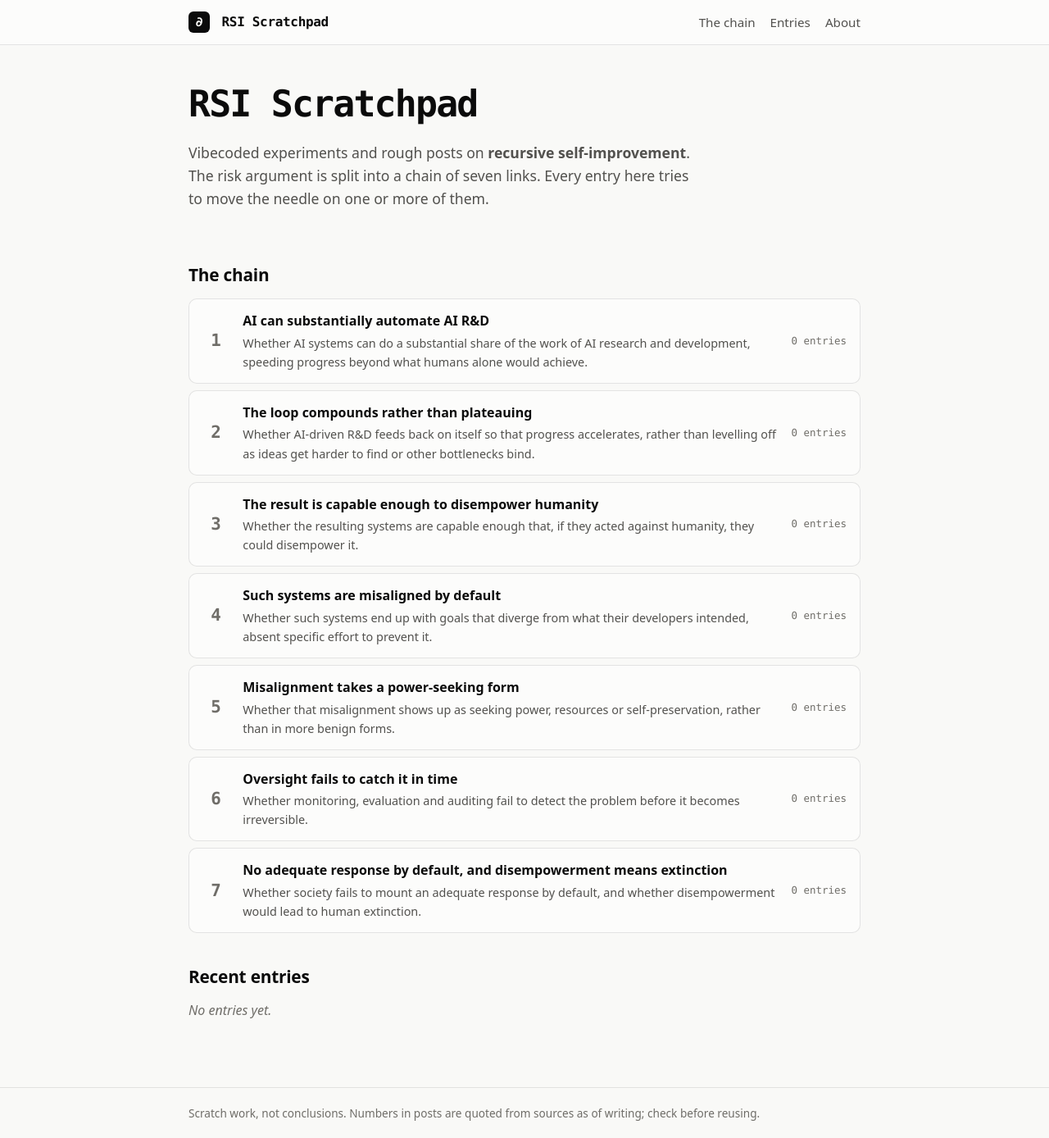
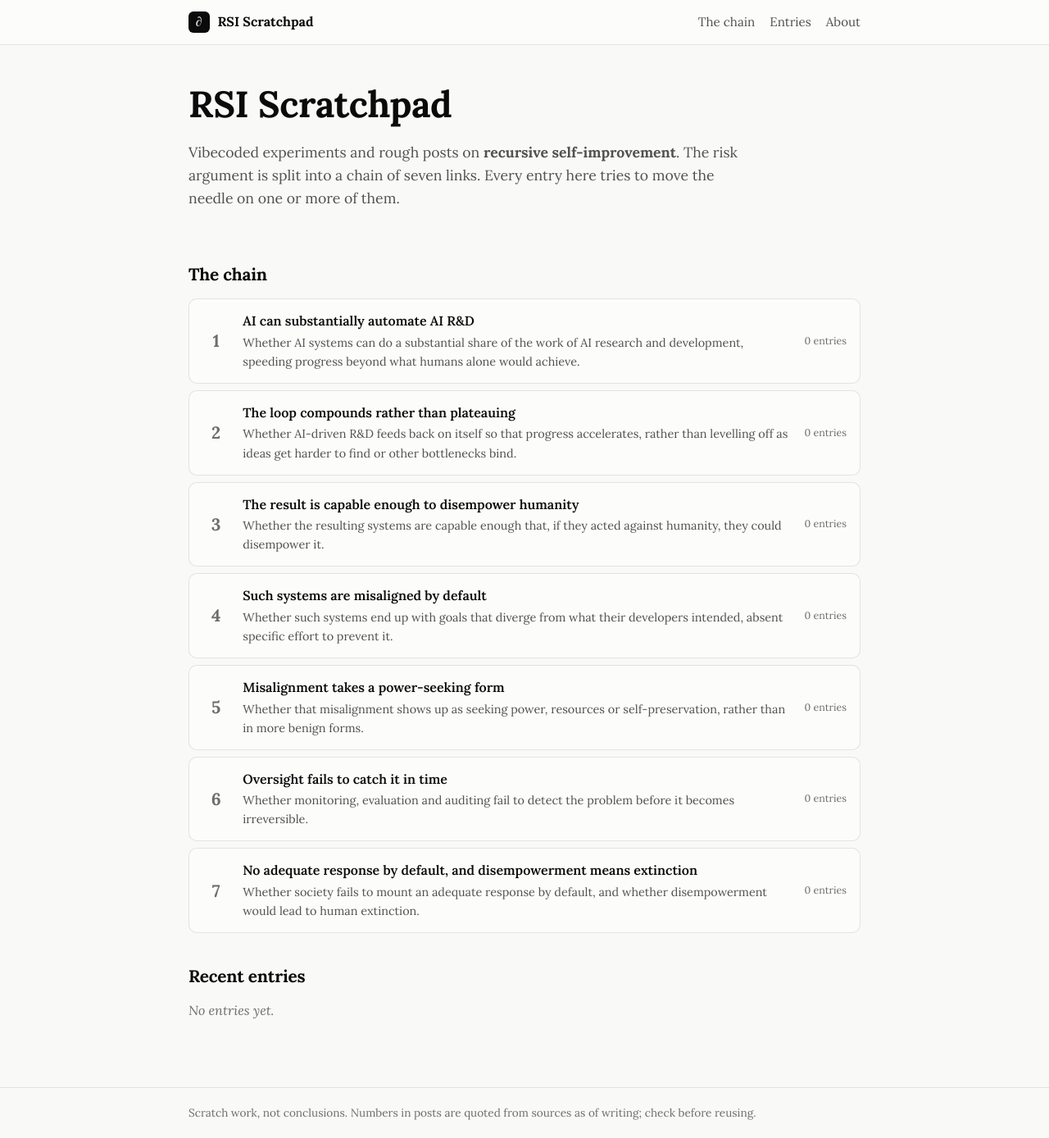
Before and after one commit to anna-magpie/rsi-scratchpad, a Jekyll site: the page built from index.html, in a window 1280 px wide. Shown: the whole page at 82% size. Built offline with Jekyll 4.4.1, drawn with Linux system fonts in a browser that asks for light colours.

Commit message:
Use Lora for all site text
Co-Authored-By: Claude Opus 5.5 <noreply@anthropic.com>

```diff
--- a/_layouts/default.html
+++ b/_layouts/default.html
@@ -5,6 +5,9 @@
   <meta name="viewport" content="width=device-width, initial-scale=1">
   <title>{% if page.title %}{{ page.title }} · {% endif %}{{ site.title }}</title>
   <meta name="description" content="{{ page.summary | default: site.description | strip_html | escape }}">
+  <link rel="preconnect" href="https://fonts.googleapis.com">
+  <link rel="preconnect" href="https://fonts.gstatic.com" crossorigin>
+  <link rel="stylesheet" href="https://fonts.googleapis.com/css2?family=Lora:ital,wght@0,400..700;1,400..700&display=swap">
   <link rel="stylesheet" href="{{ '/assets/css/style.css' | relative_url }}">
   <link rel="alternate" type="application/atom+xml" href="{{ '/feed.xml' | relative_url }}">
   <script src="{{ '/assets/js/viz.js' | relative_url }}"></script>
--- a/assets/css/style.css
+++ b/assets/css/style.css
@@ -26,7 +26,7 @@
   --st-weak: #6f6d68;
   --st-crux: #b42d2d;
 
-  --sans: system-ui, -apple-system, "Segoe UI", Roboto, sans-serif;
+  --sans: "Lora", Georgia, "Times New Roman", serif;
   --mono: ui-monospace, "Cascadia Code", "SF Mono", Menlo, Consolas, monospace;
   --radius: 10px;
 }
@@ -92,7 +92,7 @@ pre code { background: none; padding: 0; }
 /* ---------- header / footer ---------- */
 .site-header { border-bottom: 1px solid var(--border); background: var(--surface); }
 .site-header .wrap { display: flex; align-items: center; justify-content: space-between; gap: 16px; flex-wrap: wrap; padding-block: 14px; }
-.brand { font-family: var(--mono); font-weight: 700; color: var(--ink); text-decoration: none; letter-spacing: -0.02em; }
+.brand { font-family: var(--sans); font-weight: 700; color: var(--ink); text-decoration: none; letter-spacing: 0; }
 .brand-mark { display: inline-grid; place-items: center; width: 1.6em; height: 1.6em; border-radius: 6px; background: var(--ink); color: var(--page); margin-right: .35em; }
 .site-header nav { display: flex; gap: 18px; font-size: .95rem; }
 .site-header nav a { color: var(--ink-2); text-decoration: none; }
@@ -102,7 +102,7 @@ pre code { background: none; padding: 0; }
 
 /* ---------- hero ---------- */
 .hero { padding: 12px 0 8px; }
-.hero h1 { font-family: var(--mono); font-size: clamp(2rem, 6vw, 2.8rem); letter-spacing: -0.04em; }
+.hero h1 { font-family: var(--sans); font-size: clamp(2rem, 6vw, 2.8rem); letter-spacing: -0.01em; }
 .hero p { font-size: 1.1rem; color: var(--ink-2); max-width: 62ch; }
 
 /* ---------- chain ---------- */
@@ -114,12 +114,12 @@ pre code { background: none; padding: 0; }
   transition: border-color .15s, transform .15s;
 }
 .chain-item a:hover { border-color: var(--accent); transform: translateX(2px); }
-.chain-num { font-family: var(--mono); font-weight: 700; font-size: 1.3rem; color: var(--muted); width: 1.6em; text-align: center; }
+.chain-num { font-family: var(--sans); font-weight: 700; font-size: 1.3rem; color: var(--muted); width: 1.6em; text-align: center; }
 .chain-body { display: flex; flex-direction: column; gap: 2px; min-width: 0; }
 .chain-title { font-weight: 600; }
 .chain-blurb { color: var(--ink-2); font-size: .9rem; }
 .chain-side { display: flex; flex-direction: column; align-items: flex-end; gap: 4px; text-align: right; }
-.chain-count { font-family: var(--mono); font-size: .78rem; color: var(--muted); }
+.chain-count { font-family: var(--sans); font-size: .78rem; color: var(--muted); }
 @media (max-width: 600px) {
   .chain-item a { grid-template-columns: auto 1fr; }
   .chain-side { grid-column: 2; flex-direction: row; align-items: center; gap: 10px; }
@@ -127,7 +127,7 @@ pre code { background: none; padding: 0; }
 
 /* ---------- badges ---------- */
 .status, .kind, .qtag {
-  display: inline-block; font-family: var(--mono); font-size: .72rem; letter-spacing: .02em;
+  display: inline-block; font-family: var(--sans); font-size: .72rem; letter-spacing: .02em;
   padding: .15em .55em; border-radius: 999px; border: 1px solid currentColor; white-space: nowrap; text-decoration: none;
 }
 .status-strong { color: var(--st-strong); }
@@ -147,7 +147,7 @@ pre code { background: none; padding: 0; }
 .entry-list > li { display: flex; flex-wrap: wrap; align-items: baseline; gap: 6px 10px; padding: 12px 0; border-bottom: 1px solid var(--border); }
 .entry-list > li > a { font-weight: 600; text-decoration: none; color: var(--ink); }
 .entry-list > li > a:hover { color: var(--accent-ink); text-decoration: underline; }
-.entry-list time { margin-left: auto; font-family: var(--mono); font-size: .8rem; color: var(--muted); }
+.entry-list time { margin-left: auto; font-family: var(--sans); font-size: .8rem; color: var(--muted); }
 .qrefs { display: inline-flex; gap: 4px; }
 .entry-summary { flex-basis: 100%; margin: 0; color: var(--ink-2); font-size: .92rem; }
 .empty { color: var(--muted); font-style: italic; }
@@ -158,8 +158,8 @@ pre code { background: none; padding: 0; }
 /* ---------- entries & questions ---------- */
 .entry-head { margin-bottom: 24px; }
 .entry-head .meta { display: flex; flex-wrap: wrap; gap: 8px; align-items: center; margin-bottom: 12px; color: var(--muted); font-size: .85rem; }
-.entry-head time { font-family: var(--mono); }
-.qnum { font-family: var(--mono); }
+.entry-head time { font-family: var(--sans); }
+.qnum { font-family: var(--sans); }
 .lede { font-size: 1.1rem; color: var(--ink-2); margin: 0; }
 .prose { max-width: 70ch; }
 .prose li { margin: .3em 0; }
@@ -171,11 +171,11 @@ pre code { background: none; padding: 0; }
 .panel { background: var(--surface); border: 1px solid var(--border); border-radius: var(--radius); padding: 18px; margin: 20px 0; max-width: none; }
 .controls { display: grid; grid-template-columns: repeat(auto-fit, minmax(220px, 1fr)); gap: 14px 24px; margin-bottom: 14px; }
 .control label { display: flex; justify-content: space-between; font-size: .88rem; color: var(--ink-2); gap: 8px; }
-.control output { font-family: var(--mono); color: var(--ink); font-variant-numeric: tabular-nums; }
+.control output { font-family: var(--sans); color: var(--ink); font-variant-numeric: tabular-nums; }
 .control input[type=range] { width: 100%; accent-color: var(--accent); }
 .stat-row { display: flex; flex-wrap: wrap; gap: 12px; margin: 8px 0 14px; }
 .stat { flex: 1 1 160px; background: var(--surface-2); border-radius: 8px; padding: 10px 14px; }
-.stat .v { font-size: 1.6rem; font-weight: 650; letter-spacing: -0.02em; }
+.stat .v { font-size: 1.6rem; font-weight: 650; letter-spacing: 0; }
 .stat .l { font-size: .8rem; color: var(--ink-2); }
 .note { font-size: .85rem; color: var(--muted); }
 
```
